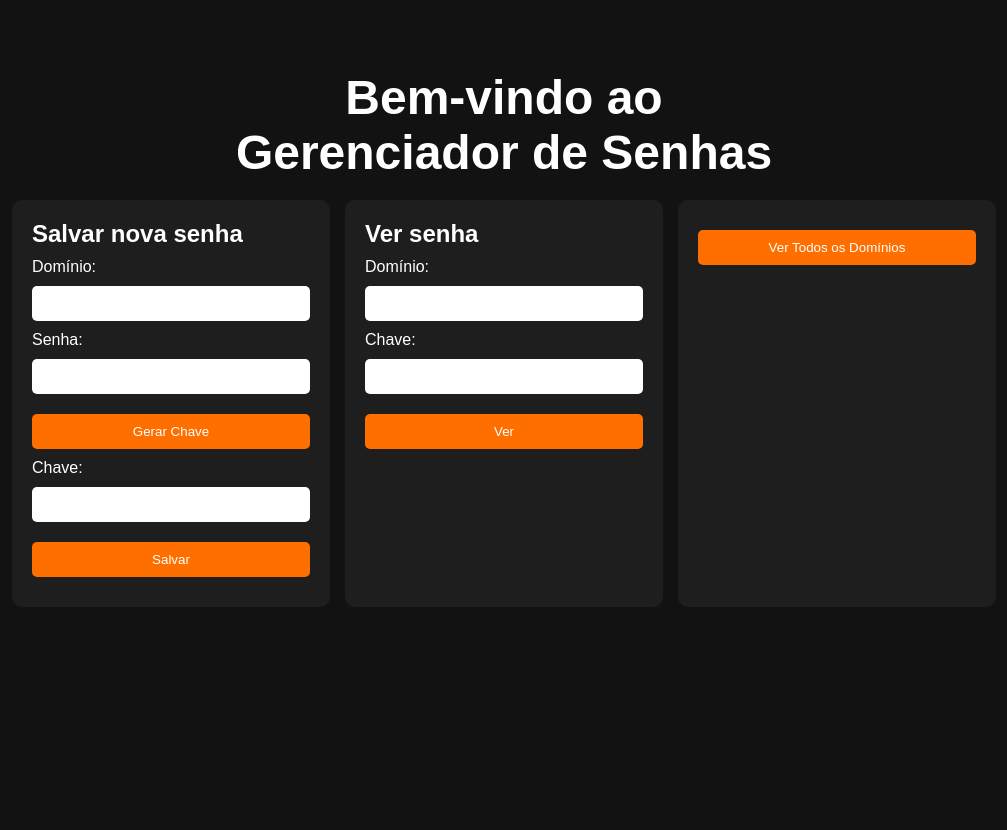
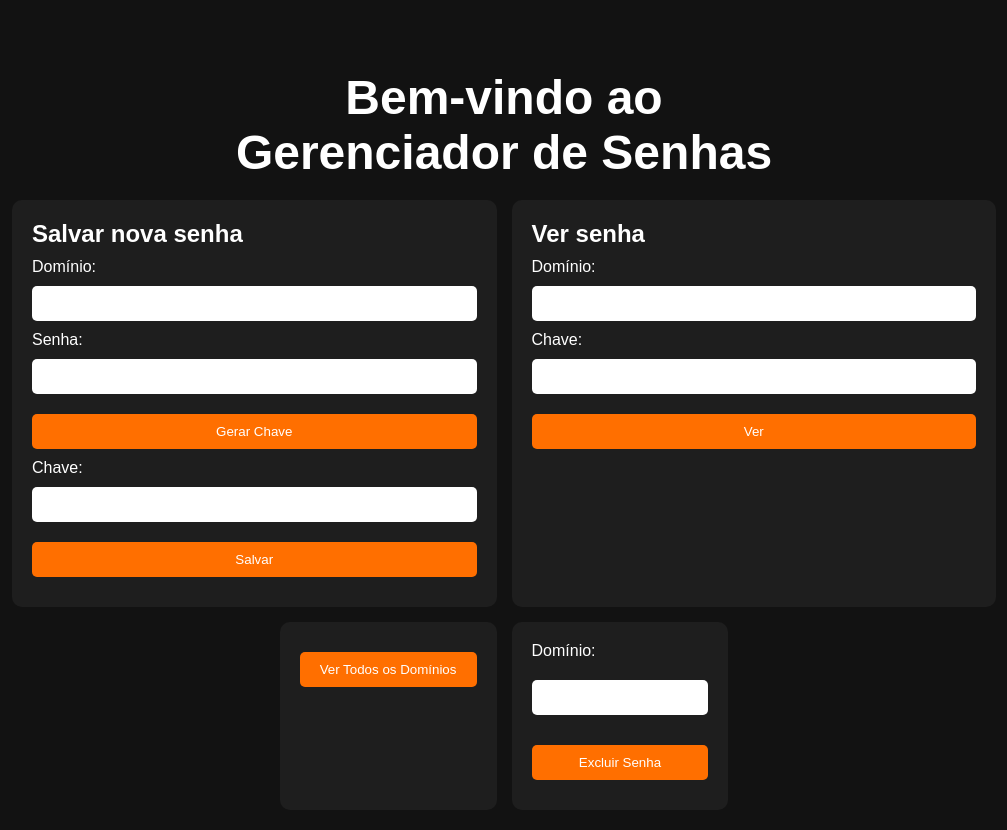
Before and after one commit to bia-pequeno/Manegdr-password-tcc, a FastAPI app: page / in a window 1280 px wide. Shown: the whole page, without its empty margins (136-1143 px from the left). Before the commit the page ends 577 px from the top, so only its background shows below. Run offline with FastAPI, Linux system fonts and the light colour scheme.

Commit message:
up funcionalidade excluir senha

```diff
--- a/main.py
+++ b/main.py
@@ -112,3 +112,19 @@ async def view_all_domains():
         raise HTTPException(status_code=500, detail=f"Erro ao buscar domínios: {e}")
     finally:
         conn.close()
+
+@app.delete("/delete_password")
+async def delete_password(domain: str):
+    try:
+        conn = connect_db()
+        cursor = conn.cursor()
+        cursor.execute("DELETE FROM passwords WHERE domain=?", (domain,))
+        conn.commit()
+        if cursor.rowcount:
+            return {"message": "Senha excluída com sucesso!"}
+        else:
+            raise HTTPException(status_code=404, detail="Domínio não encontrado.")
+    except sqlite3.Error as e:
+        raise HTTPException(status_code=500, detail=f"Erro ao excluir senha: {e}")
+    finally:
+        conn.close()
--- a/static/script.js
+++ b/static/script.js
@@ -80,3 +80,14 @@ function fetchAllDomains() {
         console.error('Erro ao buscar domínios:', error);
     });
 }
+
+function deletePassword(domain) {
+    fetch(`/delete_password?domain=${encodeURIComponent(domain)}`, { method: 'DELETE' })
+    .then(response => response.json())
+    .then(data => {
+        alert(data.message || 'Senha excluída com sucesso!');
+    })
+    .catch(error => {
+        console.error('Erro ao excluir a senha:', error);
+    });
+}
--- a/static/styles.css
+++ b/static/styles.css
@@ -28,7 +28,7 @@ body {
     display: flex;
     gap: 15px;
     width: 100%;
-    flex-wrap: nowrap;
+    flex-wrap: wrap;
     justify-content: center;
 }
 
@@ -41,6 +41,7 @@ body {
     padding: 20px;
     border-radius: 10px;
 }
+
 
 h1 {
     text-align: center;
--- a/templates/index.html
+++ b/templates/index.html
@@ -4,13 +4,14 @@
     <meta charset="UTF-8">
     <meta name="viewport" content="width=device-width, initial-scale=1.0">
     <title>Gerenciador de Senhas</title>
-    <link rel="stylesheet" href="/static/styles.css">
+    <link rel="stylesheet" href="../static/styles.css">
     <link href="https://fonts.googleapis.com/css2?family=JetBrains+Mono:wght@400;600&display=swap" rel="stylesheet">
 </head>
 <body>
     <section class="container">
         <h1>Bem-vindo ao<br/> Gerenciador de Senhas</h1>
         <div class="box">
+            <div style="display: flex; gap: 15px;">
                 <div class="box-input">
                     <h2>Salvar nova senha</h2>
                     <form id="save-password-form">
@@ -35,9 +36,17 @@
                     </form>
                     <div id="password-result"></div>
                 </div>
+            </div>
+            <div style="display: flex; gap: 15px;">
                 <div class="box-input">
                     <button onclick="fetchAllDomains()">Ver Todos os Domínios</button>
                     <div id="domain-list"></div>
+                </div>
+                <div class="box-input">
+                    <label for="domain">Domínio:</label>
+                    <input type="text" id="domain" name="domain" required>
+                    <button onclick="deletePassword(document.getElementById('domain').value)">Excluir Senha</button>
+                </div>
             </div>
         </div>
     </section>
```
Also changed, not shown: db/passwords.db. Lines whose indentation alone changed are shown as unchanged.
